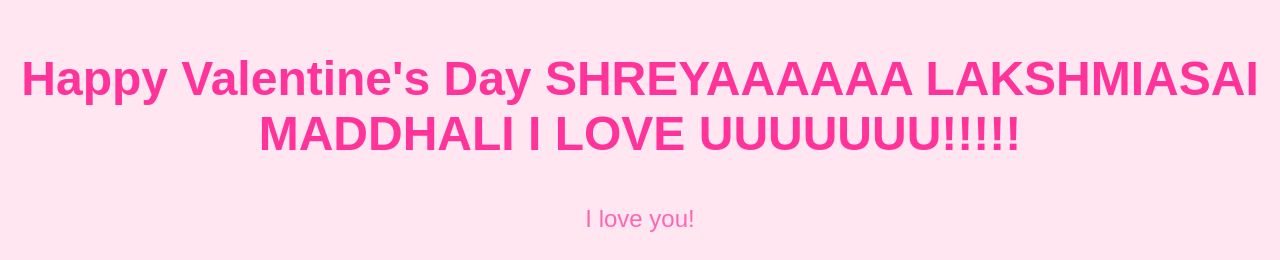
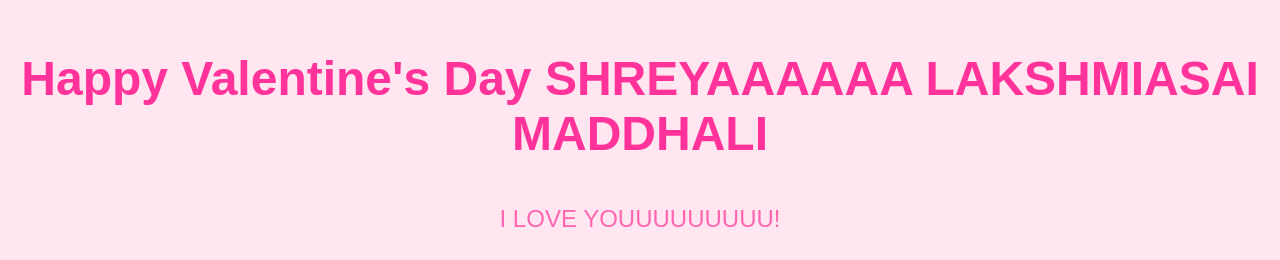
Before and after one commit to Rohan361/Valentines_Cat, a plain HTML site: page index.html in a window 1280 px wide. Shown: the part 147-407 px from the top of the page. Drawn offline with Linux system fonts and the light colour scheme; grey boxes are pictures that could not be loaded.

Commit message:
Update index.html

```diff
--- a/index.html
+++ b/index.html
@@ -33,8 +33,8 @@
     </style>
 </head>
 <body>
-    <h1>Happy Valentine's Day SHREYAAAAAA LAKSHMIASAI MADDHALI I LOVE UUUUUUU!!!!!</h1>
-    <p>I love you!</p>
+    <h1>Happy Valentine's Day SHREYAAAAAA LAKSHMIASAI MADDHALI</h1>
+    <p>I LOVE YOUUUUUUUUU!</p>
     <img src="https://media.giphy.com/media/3oriO0OEd9QIDdllqo/giphy.gif" alt="Dancing Cat">
 </body>
 </html>
```
